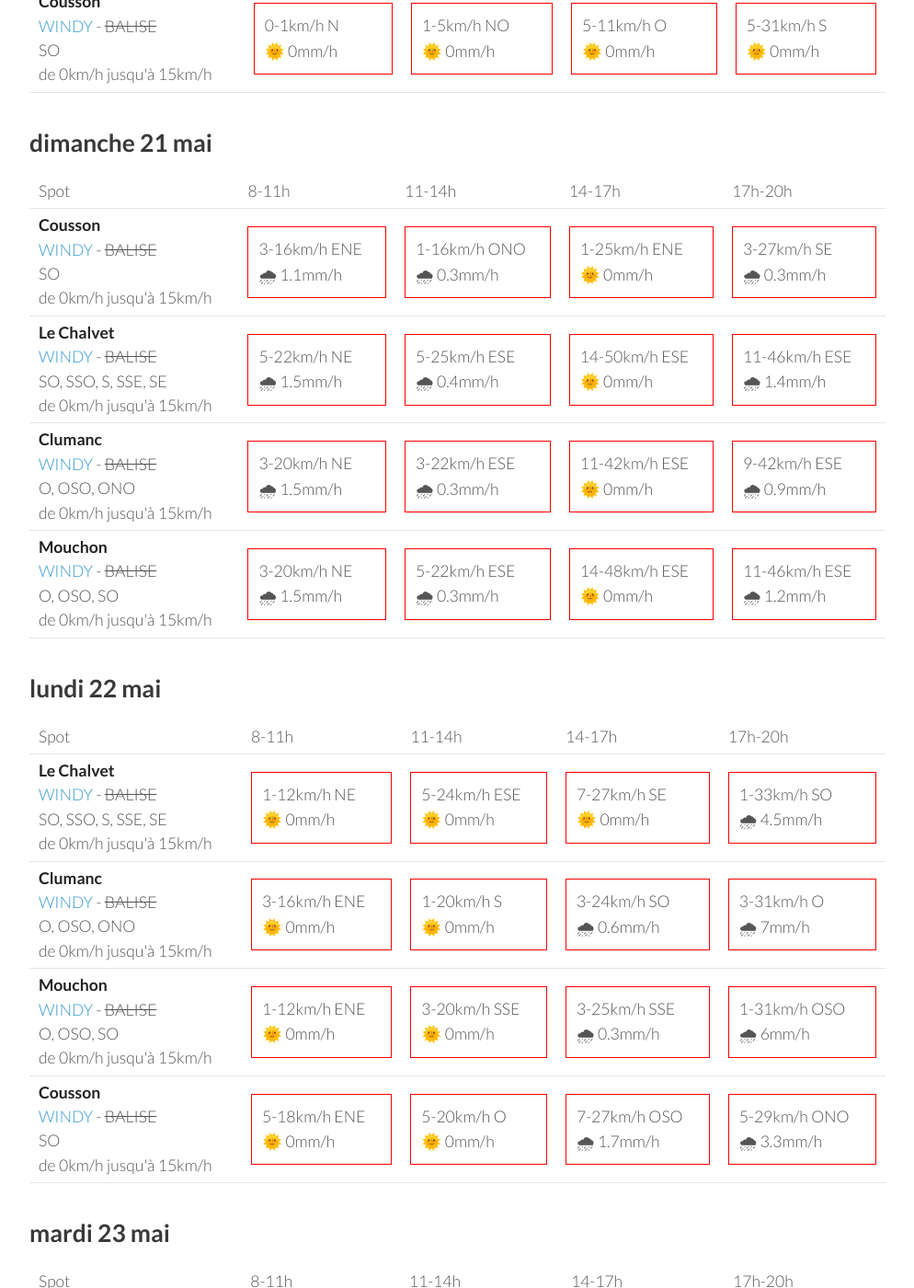
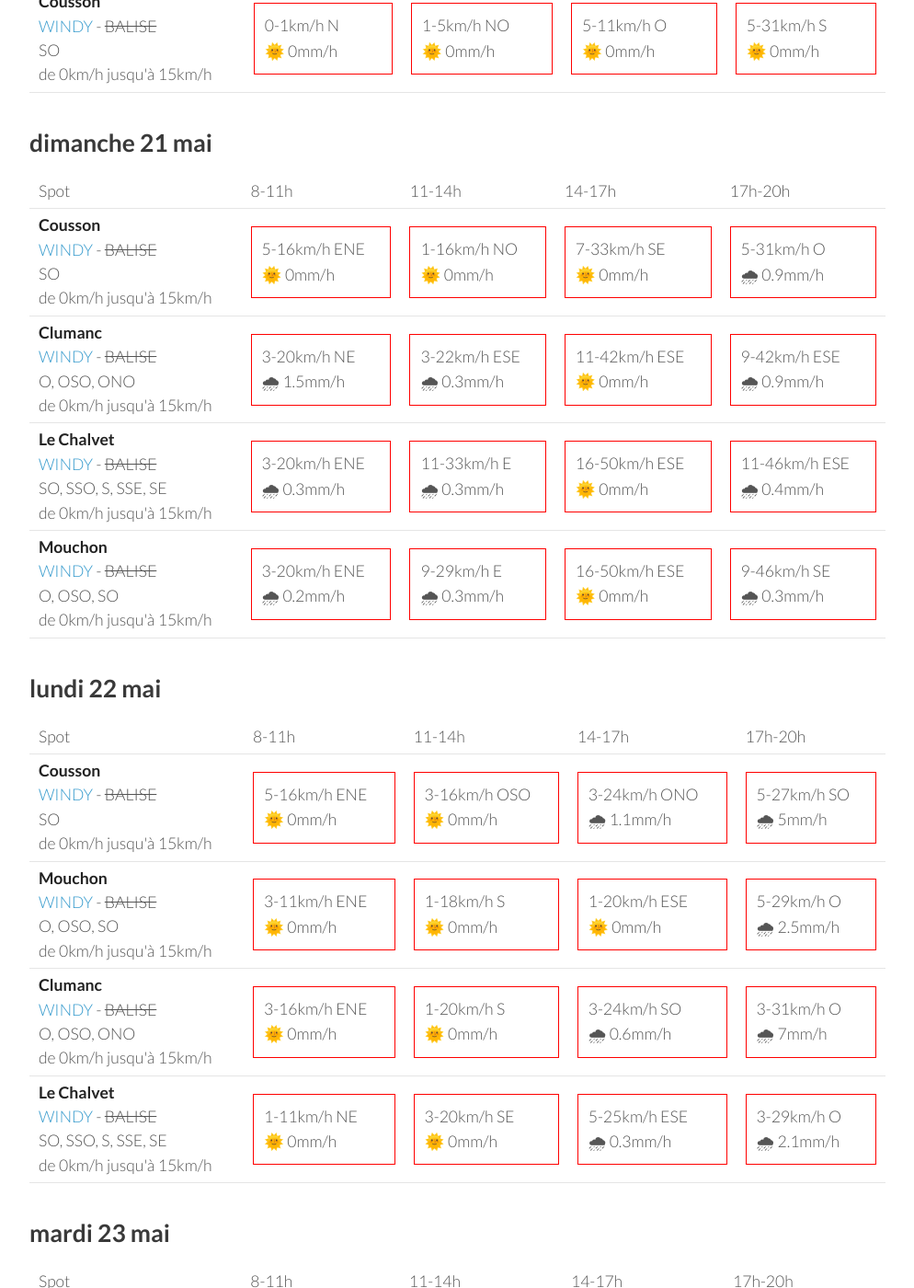
Before and after one commit to parapente-dans-le-nord/parapente-dans-le-nord.github.io, a Jekyll site: the page built from saint_andre.markdown, in a window 1280 px wide and 1400 px high, scrolled down 1325 px. Shown: the whole window at 92% size, without its empty margins (26-1020 px from the left). Built offline with Jekyll 4.4.1, drawn with Linux system fonts in a browser that asks for light colours; some of the changed text lies outside the part shown.

Commit message:
update index.markdown

```diff
--- a/saint_andre.markdown
+++ b/saint_andre.markdown
@@ -132,20 +132,10 @@ page mise à jour le vendredi 19 mai 13:36
 <tr>
         <td><strong>Cousson</strong><br><a href="https://windy.com/44.054/6.240?43.940,6.241,10,m:eSAaglz">WINDY</a> - <span class="no-balise"> BALISE </span><br> <span class="vent-favorable">SO</span><br><span class="force-vent">de 0km/h jusqu'à 15km/h</span> </td>
 
-            <td><div class="not-flyable"><p>3-16km/h ENE</p><p>🌧 1.1mm/h</p></div></td>
-            <td><div class="not-flyable"><p>1-16km/h ONO</p><p>🌧 0.3mm/h</p></div></td>
-            <td><div class="not-flyable"><p>1-25km/h ENE</p><p>🌞 0mm/h</p></div></td>
-            <td><div class="not-flyable"><p>3-27km/h SE</p><p>🌧 0.3mm/h</p></div></td>
-
-
-    </tr>
-<tr>
-        <td><strong>Le Chalvet</strong><br><a href="https://windy.com/43.979/6.480?43.866,6.480,10,m:eSsaglX">WINDY</a> - <span class="no-balise"> BALISE </span><br> <span class="vent-favorable">SO, SSO, S, SSE, SE</span><br><span class="force-vent">de 0km/h jusqu'à 15km/h</span> </td>
-
-            <td><div class="not-flyable"><p>5-22km/h NE</p><p>🌧 1.5mm/h</p></div></td>
-            <td><div class="not-flyable"><p>5-25km/h ESE</p><p>🌧 0.4mm/h</p></div></td>
-            <td><div class="not-flyable"><p>14-50km/h ESE</p><p>🌞 0mm/h</p></div></td>
-            <td><div class="not-flyable"><p>11-46km/h ESE</p><p>🌧 1.4mm/h</p></div></td>
+            <td><div class="not-flyable"><p>5-16km/h ENE</p><p>🌞 0mm/h</p></div></td>
+            <td><div class="not-flyable"><p>1-16km/h NO</p><p>🌞 0mm/h</p></div></td>
+            <td><div class="not-flyable"><p>7-33km/h SE</p><p>🌞 0mm/h</p></div></td>
+            <td><div class="not-flyable"><p>5-31km/h O</p><p>🌧 0.9mm/h</p></div></td>
 
 
     </tr>
@@ -160,12 +150,22 @@ page mise à jour le vendredi 19 mai 13:36
 
     </tr>
 <tr>
+        <td><strong>Le Chalvet</strong><br><a href="https://windy.com/43.979/6.480?43.866,6.480,10,m:eSsaglX">WINDY</a> - <span class="no-balise"> BALISE </span><br> <span class="vent-favorable">SO, SSO, S, SSE, SE</span><br><span class="force-vent">de 0km/h jusqu'à 15km/h</span> </td>
+
+            <td><div class="not-flyable"><p>3-20km/h ENE</p><p>🌧 0.3mm/h</p></div></td>
+            <td><div class="not-flyable"><p>11-33km/h E</p><p>🌧 0.3mm/h</p></div></td>
+            <td><div class="not-flyable"><p>16-50km/h ESE</p><p>🌞 0mm/h</p></div></td>
+            <td><div class="not-flyable"><p>11-46km/h ESE</p><p>🌧 0.4mm/h</p></div></td>
+
+
+    </tr>
+<tr>
         <td><strong>Mouchon</strong><br><a href="https://windy.com/43.992/6.424?43.878,6.425,10,m:eSuaglR">WINDY</a> - <span class="no-balise"> BALISE </span><br> <span class="vent-favorable">O, OSO, SO</span><br><span class="force-vent">de 0km/h jusqu'à 15km/h</span> </td>
 
-            <td><div class="not-flyable"><p>3-20km/h NE</p><p>🌧 1.5mm/h</p></div></td>
-            <td><div class="not-flyable"><p>5-22km/h ESE</p><p>🌧 0.3mm/h</p></div></td>
-            <td><div class="not-flyable"><p>14-48km/h ESE</p><p>🌞 0mm/h</p></div></td>
-            <td><div class="not-flyable"><p>11-46km/h ESE</p><p>🌧 1.2mm/h</p></div></td>
+            <td><div class="not-flyable"><p>3-20km/h ENE</p><p>🌧 0.2mm/h</p></div></td>
+            <td><div class="not-flyable"><p>9-29km/h E</p><p>🌧 0.3mm/h</p></div></td>
+            <td><div class="not-flyable"><p>16-50km/h ESE</p><p>🌞 0mm/h</p></div></td>
+            <td><div class="not-flyable"><p>9-46km/h SE</p><p>🌧 0.3mm/h</p></div></td>
 
 
     </tr>
@@ -186,12 +186,22 @@ page mise à jour le vendredi 19 mai 13:36
       <td>17h-20h</td>
     </tr>
 <tr>
-        <td><strong>Le Chalvet</strong><br><a href="https://windy.com/43.979/6.480?43.866,6.480,10,m:eSsaglX">WINDY</a> - <span class="no-balise"> BALISE </span><br> <span class="vent-favorable">SO, SSO, S, SSE, SE</span><br><span class="force-vent">de 0km/h jusqu'à 15km/h</span> </td>
+        <td><strong>Cousson</strong><br><a href="https://windy.com/44.054/6.240?43.940,6.241,10,m:eSAaglz">WINDY</a> - <span class="no-balise"> BALISE </span><br> <span class="vent-favorable">SO</span><br><span class="force-vent">de 0km/h jusqu'à 15km/h</span> </td>
 
-            <td><div class="not-flyable"><p>1-12km/h NE</p><p>🌞 0mm/h</p></div></td>
-            <td><div class="not-flyable"><p>5-24km/h ESE</p><p>🌞 0mm/h</p></div></td>
-            <td><div class="not-flyable"><p>7-27km/h SE</p><p>🌞 0mm/h</p></div></td>
-            <td><div class="not-flyable"><p>1-33km/h SO</p><p>🌧 4.5mm/h</p></div></td>
+            <td><div class="not-flyable"><p>5-16km/h ENE</p><p>🌞 0mm/h</p></div></td>
+            <td><div class="not-flyable"><p>3-16km/h OSO</p><p>🌞 0mm/h</p></div></td>
+            <td><div class="not-flyable"><p>3-24km/h ONO</p><p>🌧 1.1mm/h</p></div></td>
+            <td><div class="not-flyable"><p>5-27km/h SO</p><p>🌧 5mm/h</p></div></td>
+
+
+    </tr>
+<tr>
+        <td><strong>Mouchon</strong><br><a href="https://windy.com/43.992/6.424?43.878,6.425,10,m:eSuaglR">WINDY</a> - <span class="no-balise"> BALISE </span><br> <span class="vent-favorable">O, OSO, SO</span><br><span class="force-vent">de 0km/h jusqu'à 15km/h</span> </td>
+
+            <td><div class="not-flyable"><p>3-11km/h ENE</p><p>🌞 0mm/h</p></div></td>
+            <td><div class="not-flyable"><p>1-18km/h S</p><p>🌞 0mm/h</p></div></td>
+            <td><div class="not-flyable"><p>1-20km/h ESE</p><p>🌞 0mm/h</p></div></td>
+            <td><div class="not-flyable"><p>5-29km/h O</p><p>🌧 2.5mm/h</p></div></td>
 
 
     </tr>
@@ -206,22 +216,12 @@ page mise à jour le vendredi 19 mai 13:36
 
     </tr>
 <tr>
-        <td><strong>Mouchon</strong><br><a href="https://windy.com/43.992/6.424?43.878,6.425,10,m:eSuaglR">WINDY</a> - <span class="no-balise"> BALISE </span><br> <span class="vent-favorable">O, OSO, SO</span><br><span class="force-vent">de 0km/h jusqu'à 15km/h</span> </td>
+        <td><strong>Le Chalvet</strong><br><a href="https://windy.com/43.979/6.480?43.866,6.480,10,m:eSsaglX">WINDY</a> - <span class="no-balise"> BALISE </span><br> <span class="vent-favorable">SO, SSO, S, SSE, SE</span><br><span class="force-vent">de 0km/h jusqu'à 15km/h</span> </td>
 
-            <td><div class="not-flyable"><p>1-12km/h ENE</p><p>🌞 0mm/h</p></div></td>
-            <td><div class="not-flyable"><p>3-20km/h SSE</p><p>🌞 0mm/h</p></div></td>
-            <td><div class="not-flyable"><p>3-25km/h SSE</p><p>🌧 0.3mm/h</p></div></td>
-            <td><div class="not-flyable"><p>1-31km/h OSO</p><p>🌧 6mm/h</p></div></td>
-
-
-    </tr>
-<tr>
-        <td><strong>Cousson</strong><br><a href="https://windy.com/44.054/6.240?43.940,6.241,10,m:eSAaglz">WINDY</a> - <span class="no-balise"> BALISE </span><br> <span class="vent-favorable">SO</span><br><span class="force-vent">de 0km/h jusqu'à 15km/h</span> </td>
-
-            <td><div class="not-flyable"><p>5-18km/h ENE</p><p>🌞 0mm/h</p></div></td>
-            <td><div class="not-flyable"><p>5-20km/h O</p><p>🌞 0mm/h</p></div></td>
-            <td><div class="not-flyable"><p>7-27km/h OSO</p><p>🌧 1.7mm/h</p></div></td>
-            <td><div class="not-flyable"><p>5-29km/h ONO</p><p>🌧 3.3mm/h</p></div></td>
+            <td><div class="not-flyable"><p>1-11km/h NE</p><p>🌞 0mm/h</p></div></td>
+            <td><div class="not-flyable"><p>3-20km/h SE</p><p>🌞 0mm/h</p></div></td>
+            <td><div class="not-flyable"><p>5-25km/h ESE</p><p>🌧 0.3mm/h</p></div></td>
+            <td><div class="not-flyable"><p>3-29km/h O</p><p>🌧 2.1mm/h</p></div></td>
 
 
     </tr>
```
Also changed, not shown: other parts of saint_andre.markdown (+1 -1 lines).
